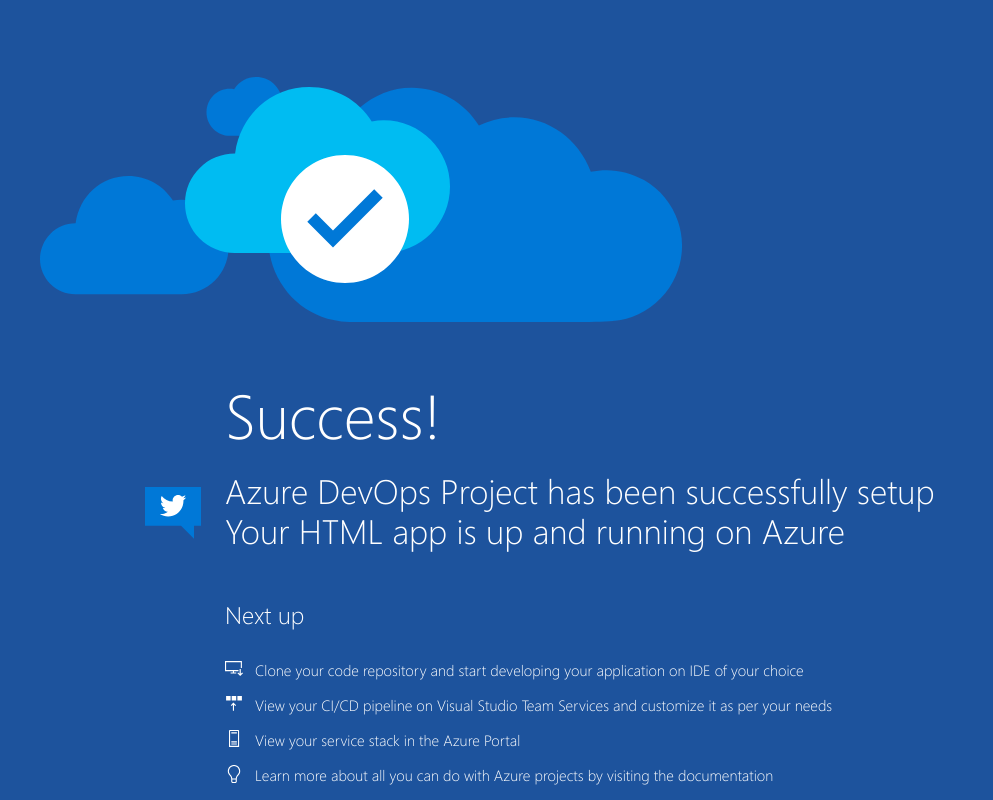
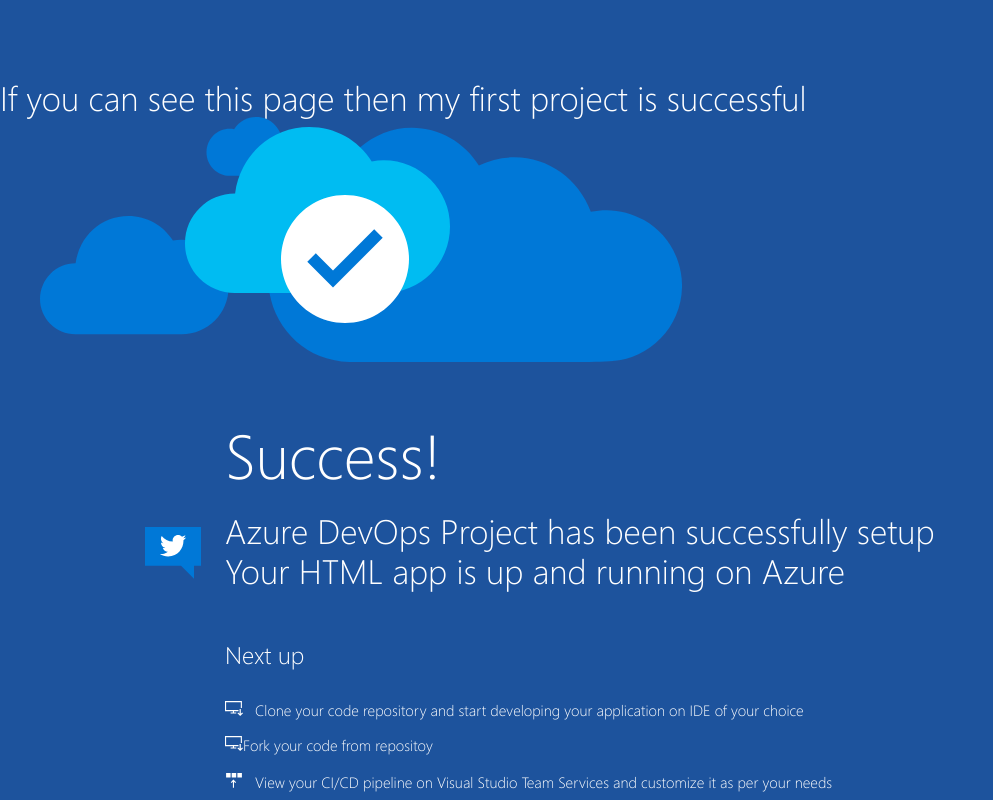
Before and after one commit to kiranpaspala/Project2, a plain HTML site: page index.html in a window 1280 px wide. Shown: the whole page, without its empty margins (0-993 px from the left). Drawn offline with Linux system fonts and the light colour scheme.

Commit message:
code changes from b1 branch

```diff
--- a/index.html
+++ b/index.html
@@ -8,6 +8,7 @@
 
 <body>
     <div class="main-container">
+	    <div class="description line-1">If you can see this page then my first project is successful</div>
         <div class="cloud-image">
             <img src="img/successCloudNew.svg" />
         </div>
@@ -18,7 +19,7 @@
             </a>
         </div>
             <div class="content-body">
-                <div class="success-text">Success!</div>
+                            <div class="success-text">Success!</div>
                 <div class="description line-1"> Azure DevOps Project has been successfully setup</div>
                 <div class="description line-2"> Your HTML app is up and running on Azure</div>
                 <div class="next-steps-container">
@@ -30,6 +31,12 @@
                             </div>
                             <div class="step-text"><a href="https://go.microsoft.com/fwlink/?linkid=862409">Clone your code repository and start developing your application on IDE of your choice</a></div>
                         </div>
+						<div class="step">
+						    <div class="Step-icon">
+								<img src="img/cloneWhite.svg">
+							</div>
+							<div class="step-text"><a href="https://learn.microsoft.com/en-us/azure/devops/repos/git/forks?view=azure-devops&tabs=visual-studio"> Fork your code from repositoy</a></div>
+						</div>
                         <div class="step">
                             <div class="step-icon">
                                 <img src="img/deployWhite.svg">
```
